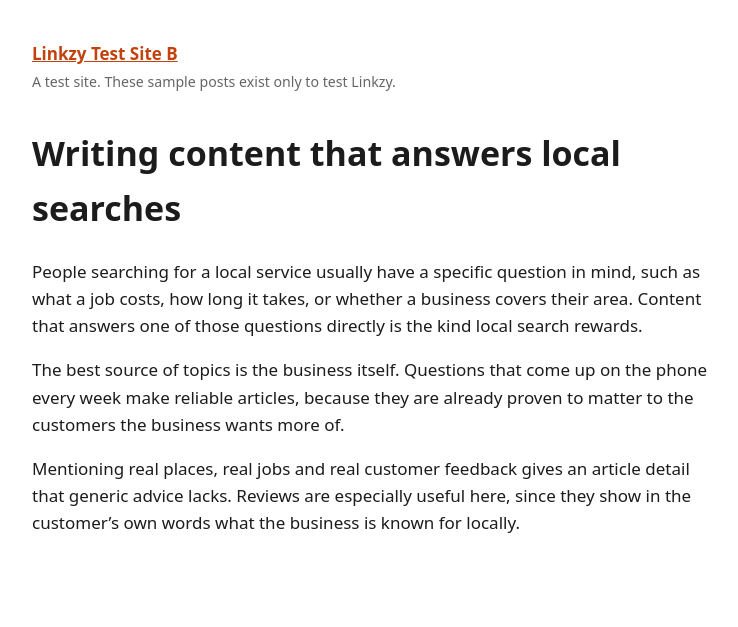
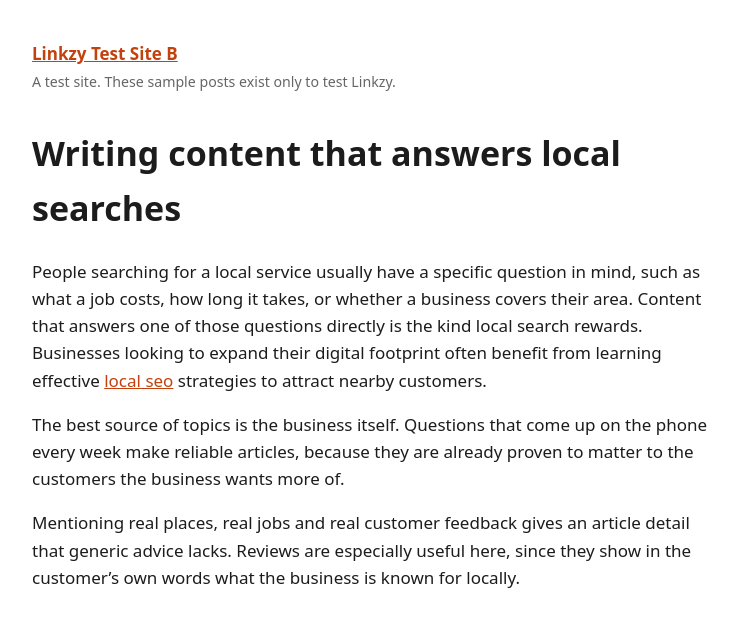
Before and after one commit to linkzyai/linkzy-demo, a Jekyll site: the page built from _posts/2026-11-02-content-for-local-search.md, in a window 1280 px wide. Shown: the top 627 px of the page, without its empty margins (268-1006 px from the left). Built offline with Jekyll 4.4.1, drawn with Linux system fonts in a browser that asks for light colours.

Commit message:
Linkzy: update a link in "Writing content that answers local searches"

```diff
--- a/_posts/2026-11-02-content-for-local-search.md
+++ b/_posts/2026-11-02-content-for-local-search.md
@@ -3,7 +3,7 @@ layout: post
 title: "Writing content that answers local searches"
 ---
 
-People searching for a local service usually have a specific question in mind, such as what a job costs, how long it takes, or whether a business covers their area. Content that answers one of those questions directly is the kind local search rewards.
+People searching for a local service usually have a specific question in mind, such as what a job costs, how long it takes, or whether a business covers their area. Content that answers one of those questions directly is the kind local search rewards. Businesses looking to expand their digital footprint often benefit from learning effective [local seo](https://linkzyai.github.io/) strategies to attract nearby customers.
 
 The best source of topics is the business itself. Questions that come up on the phone every week make reliable articles, because they are already proven to matter to the customers the business wants more of.
 
```
